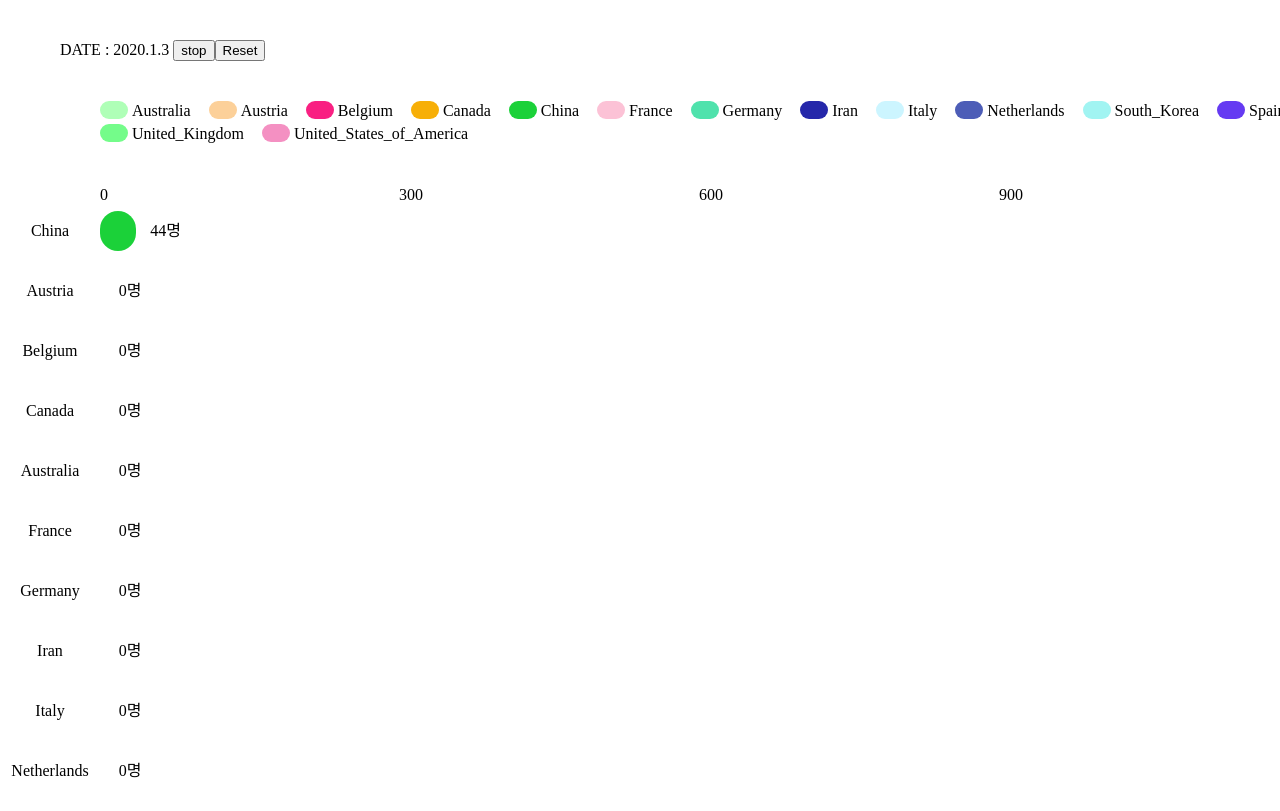
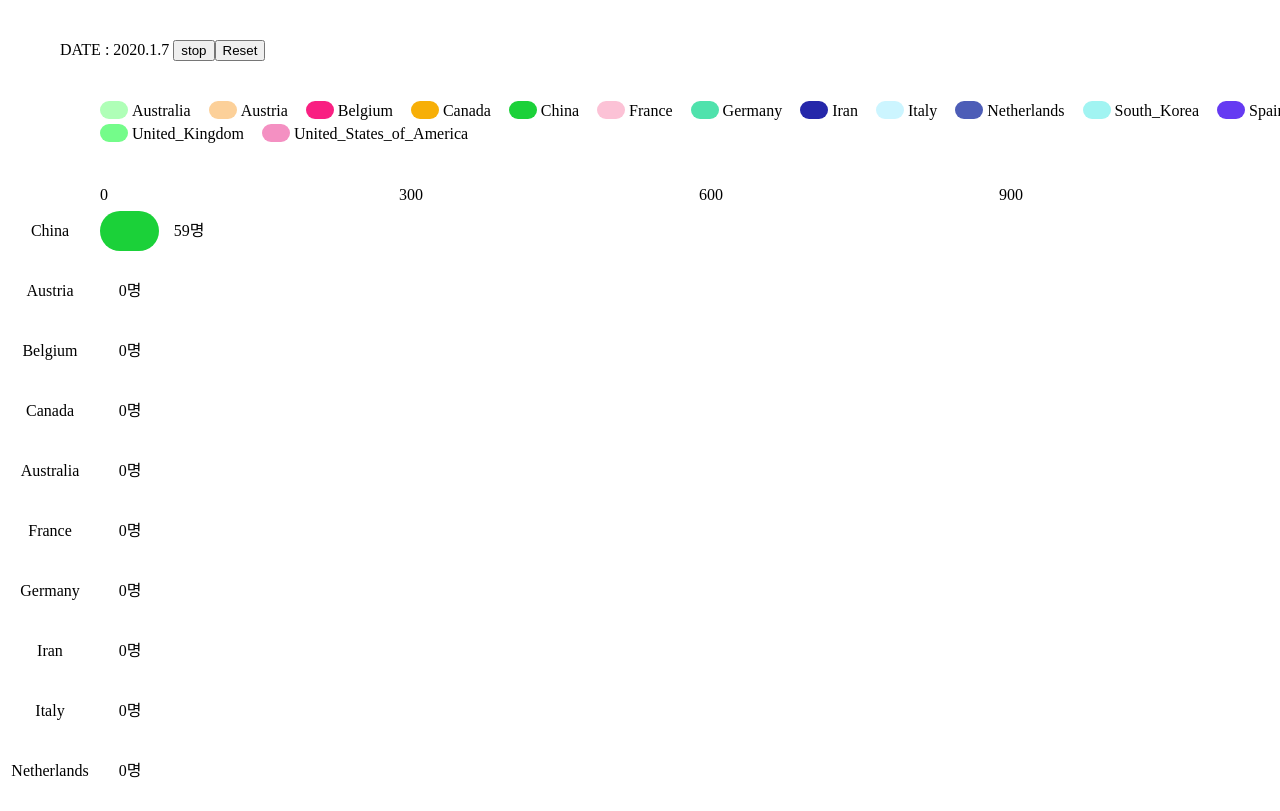
Before and after one commit to joylty94/test-chart, a React (Create React App) app: page / in a window 1280 px wide. Shown: the top 811 px of the page. Built offline with nearby package versions, Linux system fonts and the light colour scheme.

Commit message:
코드 정리

```diff
--- a/src/components/TestChart.js
+++ b/src/components/TestChart.js
@@ -1,4 +1,4 @@
-import React, {useState, useEffect, useCallback, useMemo, useRef, useContext} from 'react';
+import React, {useState, useEffect, useCallback, useRef} from 'react';
 import styled from 'styled-components';
 import {randomColor} from 'randomcolor';
 import {Json} from '../json/formed';
@@ -37,7 +37,7 @@
     width: ${props => props.size};
     height: 40px;
     background-color: ${props => props.color};
-    transition: all 900ms ease-in;
+    transition: all 700ms ease-in;
     display: inline-block;
     vertical-align: middle;
     cursor: pointer;
@@ -70,9 +70,8 @@
             Json.forEach((d, i) => {
                 interval.current = setTimeout(() => {
                     setdate([d.year, d.month, d.day])
-                    // setData(d.COVID)
                     sortChart(d.COVID)
-                }, 1500 * i)
+                }, 700 * i)
             })
         }
         return () => {
@@ -121,10 +120,10 @@
 
         Json.forEach((d, i) => {
             interval.current = setTimeout(() => {
-                setdate(d.date)
+                setdate([d.year, d.month, d.day])
                 sortChart(d.COVID)
-                setData(d.COVID)
-            }, 600 * i)
+                //setData(d.COVID)
+            }, 900 * i)
         })
     }, [])
 
@@ -137,7 +136,7 @@
         if (topCOVID <= 1500){
             return currentPx;
         }else if( topCOVID > 1500){
-            return currentPx / topCOVID * 1500
+            return Math.round(currentPx / topCOVID * 1500)
         }
     }, [topCOVID])
 
@@ -156,14 +155,12 @@
             )}
             <ul style={{ padding: '40px 100px'}}>
                 { data.length >= 1 && data.map((s, i) => {
-                    if(i < 20){
                     return(
                         <li style={{display:'inline-block', paddingRight:'18px', marginBottom:'5px'}} key={i}>
                             <div style={{ background: colorSet.current[i], width: '28px', height: '18px', display:'inline-block', verticalAlign:'bottom', borderRadius: '10px'}}></div>
                             <span style={{paddingLeft: '4px'}}>{s.state}</span>
                         </li>
                     )
-                    }
                 })}
             </ul>
             <ul style={{ paddingLeft: '100px', overflow: 'hidden', whiteSpace: 'nowrap'}}>
@@ -174,15 +171,14 @@
             </ul>
             <ChartBarWrap>
                 { data.length >= 1 && data.map((p, i) => {
-                    // if(i < 10){
                     return(
                         <ChartBarContainer key={i} top={topPosition &&`${topPosition[i]}px`}>
                             <span style={{width:'100px', textAlign:'center', display:'inline-block', overflow:'hidden', height:'40px', lineHeight:'40px', verticalAlign:'middle'}}>{p['state']}</span>
                             <ChartBar size={`${handlePx(p['COVID'])}px`} color={colorSet.current[i]}></ChartBar>
+                            {/* <ChartBar size={`${p['COVID']}px`} color={colorSet.current[i]}></ChartBar> */}
                             <span style={{ width: '60px', verticalAlign:'middle', textAlign: 'center', display: 'inline-block' }}>{p['COVID']}명</span>
                         </ChartBarContainer>
                     )
-                    // }
                 })}
             </ChartBarWrap>
         </ChartWrap>
```
Lines whose indentation alone changed are shown as unchanged.
